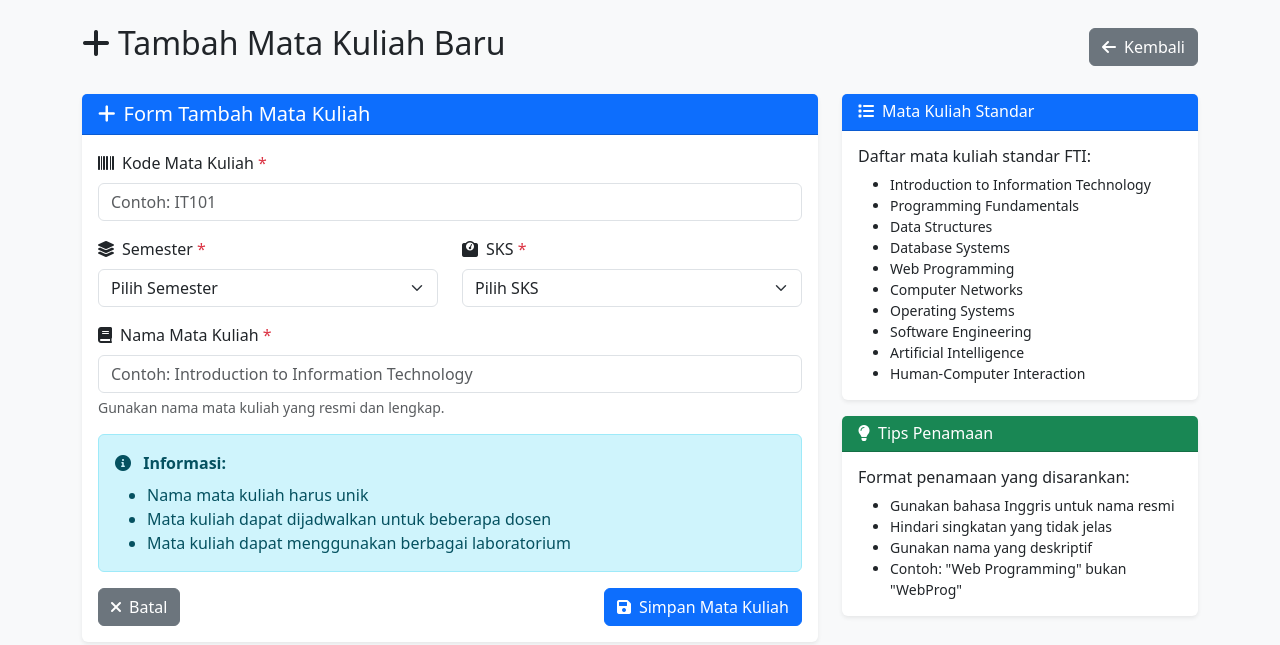
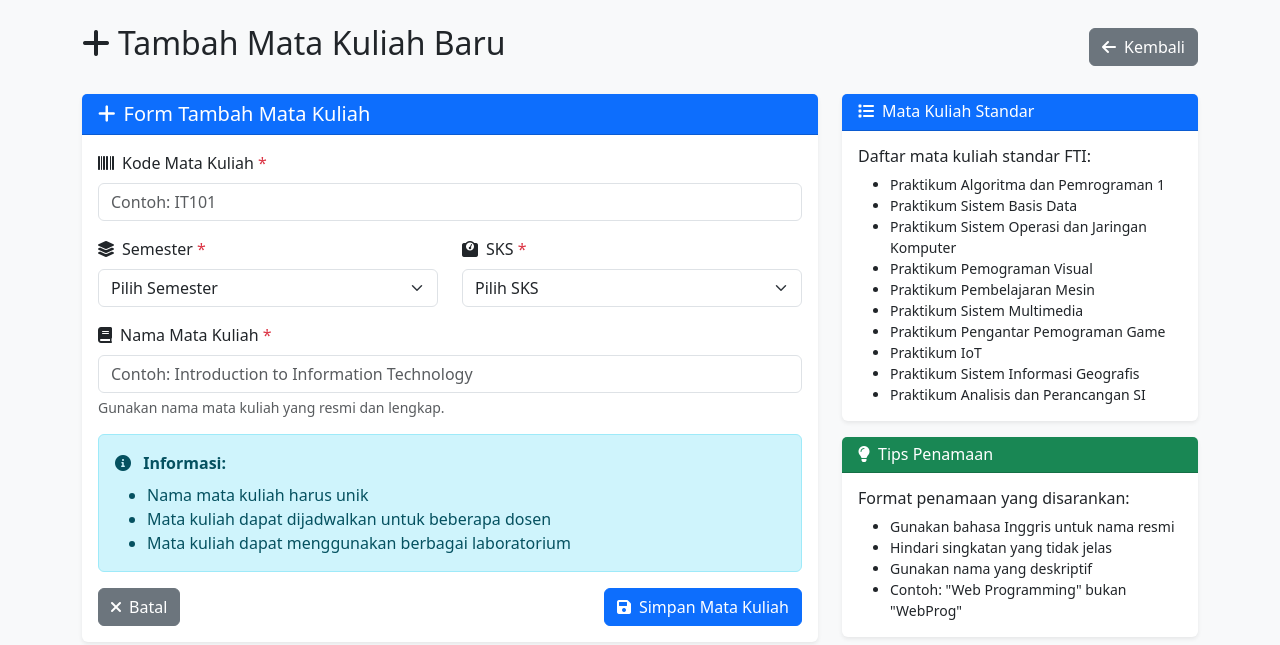
Before and after one commit to mhafidz976/penjadwalan2, a Flask app: page /courses/add in a window 1280 px wide. Shown: the part 56-701 px from the top of the page. Run offline with Flask 3, Linux system fonts and the light colour scheme; a user stored in the database is signed in; data comes from the database, SQL or seed files in the repository; both versions use the stored data as it was after the commit.

Commit message:
perubahan ui

```diff
--- a/app.py
+++ b/app.py
@@ -493,24 +493,24 @@ def init_sample_data():
         # Create Courses
         # Format: (Code, Name, Semester, SKS)
         courses_data = [
-            ('IF301', 'Praktikum Sistem Multimedia', 3, 3),
-            ('IF302', 'Praktikum Pengantar Pemograman Game', 3, 3),
-            ('IF501', 'Praktikum Pembelajaran Mesin', 5, 3),
-            ('IF502', 'Praktikum Pemograman Visual', 5, 3),
-            ('IF503', 'Praktikum Sistem Operasi dan Jaringan Komputer', 5, 3),
-            ('IF701', 'Praktikum IoT', 7, 3),
-            ('IF504', 'Praktikum Pemodelan dan Simulasi', 5, 3),
-            ('IF101', 'Praktikum Statistik & Probabilitas', 1, 3),
-            ('IF303', 'Praktikum GitHub', 3, 2),
-            ('IF304', 'Praktikum Sistem Basis Data', 3, 3),
-            ('IF305', 'Praktikum Aplikasi Dasar Komputer', 3, 3),
-            ('IF702', 'Praktikum Sistem Informasi Geografis', 7, 3),
-            ('IF306', 'Praktikum Analisis dan Perancangan SI', 3, 3),
-            ('IF102', 'Praktikum Algoritma dan Pemrograman 1', 1, 3),
-            ('IF103', 'Praktikum Data Analisis Dasar', 1, 3),
-            ('IF505', 'Praktikum Pengelolaan Proyek SI', 5, 3),
-            ('IF104', 'Praktikum Akuntansi', 1, 3),
-            ('IF307', 'Praktikum Bahasa Pemograman Tingkat Rendah', 3, 3),
+            ('TIF301', 'Praktikum Sistem Multimedia', 3, 3),
+            ('TIF302', 'Praktikum Pengantar Pemograman Game', 3, 3),
+            ('TIF501', 'Praktikum Pembelajaran Mesin', 5, 3),
+            ('TIF502', 'Praktikum Pemograman Visual', 5, 3),
+            ('TIF503', 'Praktikum Sistem Operasi dan Jaringan Komputer', 5, 3),
+            ('TIF701', 'Praktikum IoT', 7, 3),
+            ('TIF504', 'Praktikum Pemodelan dan Simulasi', 5, 3),
+            ('TIF101', 'Praktikum Statistik & Probabilitas', 1, 3),
+            ('TIF303', 'Praktikum GitHub', 3, 2),
+            ('TIF304', 'Praktikum Sistem Basis Data', 3, 3),
+            ('TIF305', 'Praktikum Aplikasi Dasar Komputer', 3, 3),
+            ('TIF702', 'Praktikum Sistem Informasi Geografis', 7, 3),
+            ('TIF306', 'Praktikum Analisis dan Perancangan SI', 3, 3),
+            ('TIF102', 'Praktikum Algoritma dan Pemrograman 1', 1, 3),
+            ('TIF103', 'Praktikum Data Analisis Dasar', 1, 3),
+            ('TIF505', 'Praktikum Pengelolaan Proyek SI', 5, 3),
+            ('TIF104', 'Praktikum Akuntansi', 1, 3),
+            ('TIF307', 'Praktikum Bahasa Pemograman Tingkat Rendah', 3, 3),
         ]
 
         course_objs = {}
--- a/templates/add_course.html
+++ b/templates/add_course.html
@@ -96,16 +96,16 @@
             <div class="card-body">
                 <h6>Daftar mata kuliah standar FTI:</h6>
                 <ul class="mb-0 small">
-                    <li>Introduction to Information Technology</li>
-                    <li>Programming Fundamentals</li>
-                    <li>Data Structures</li>
-                    <li>Database Systems</li>
-                    <li>Web Programming</li>
-                    <li>Computer Networks</li>
-                    <li>Operating Systems</li>
-                    <li>Software Engineering</li>
-                    <li>Artificial Intelligence</li>
-                    <li>Human-Computer Interaction</li>
+                    <li>Praktikum Algoritma dan Pemrograman 1</li>
+                    <li>Praktikum Sistem Basis Data</li>
+                    <li>Praktikum Sistem Operasi dan Jaringan Komputer</li>
+                    <li>Praktikum Pemograman Visual</li>
+                    <li>Praktikum Pembelajaran Mesin</li>
+                    <li>Praktikum Sistem Multimedia</li>
+                    <li>Praktikum Pengantar Pemograman Game</li>
+                    <li>Praktikum IoT</li>
+                    <li>Praktikum Sistem Informasi Geografis</li>
+                    <li>Praktikum Analisis dan Perancangan SI</li>
                 </ul>
             </div>
         </div>
```
Also changed, not shown: instance/database.db.
